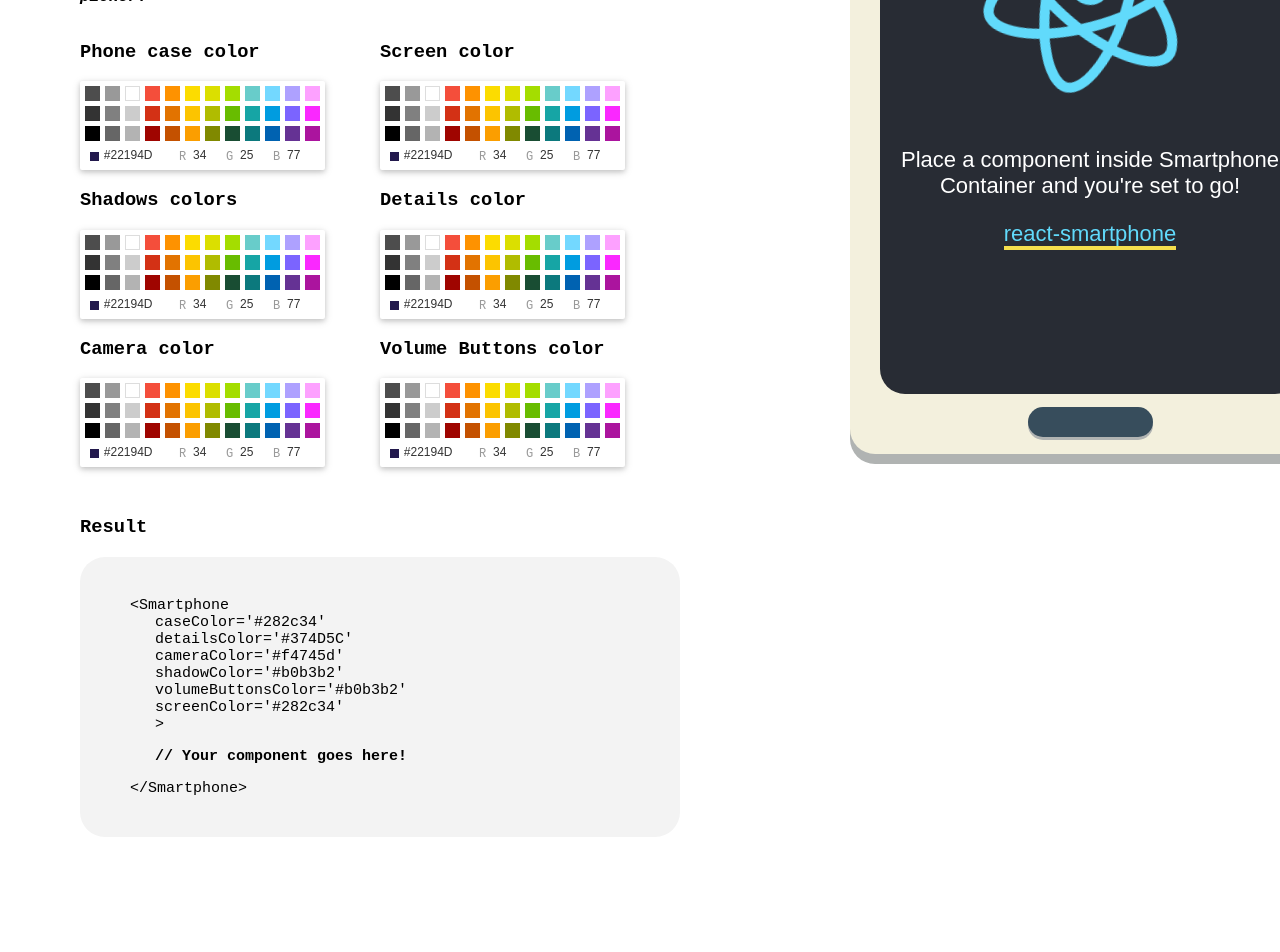
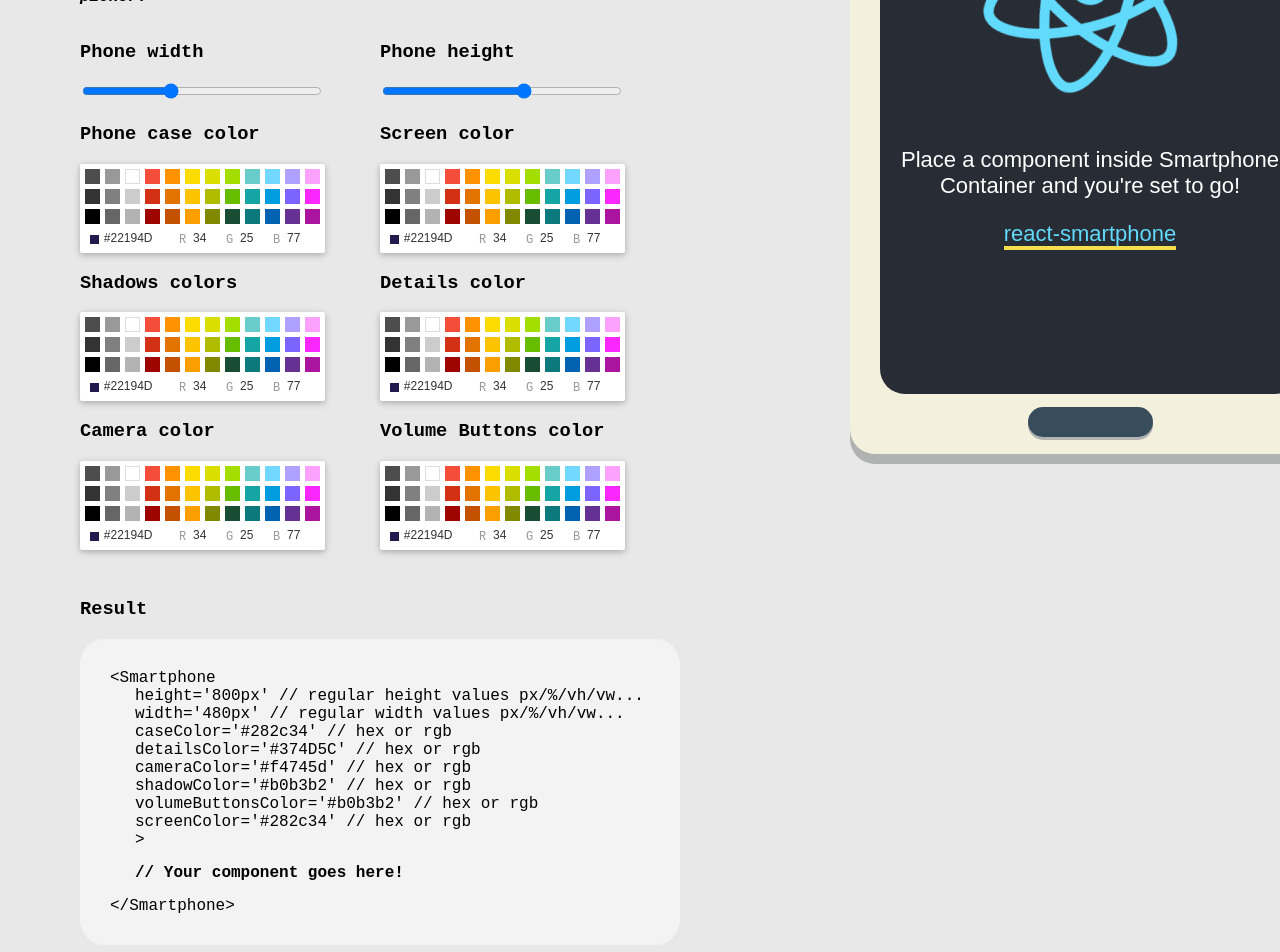
Before and after one commit to turutupa/react-smartphone, a React (Create React App) app: page / in a window 1280 px wide. Shown: the part 496-1448 px from the top of the page. Built offline with nearby package versions, Linux system fonts and the light colour scheme.

Commit message:
added flexible height and width

```diff
--- a/public/index.html
+++ b/public/index.html
@@ -31,7 +31,7 @@
         padding: 0;
         margin: 0;
         font-family: 'Courier New';
-        background-color: '#EEEEEE';
+        background-color: #e8e8e8;
       }
     </style>
   </head>
--- a/src/App.tsx
+++ b/src/App.tsx
@@ -2,7 +2,10 @@ import React from 'react';
 import styled from 'styled-components';
 import Header from './components/Header';
 import ParamsSelection from './components/ParamsSelection';
+import Slider from './components/Slider';
 import {
+  phoneWidth,
+  phoneHeight,
   phoneColor,
   phoneSecondaryColor,
   dark,
@@ -29,11 +32,11 @@ const Body = styled.div`
 `;
 
 const Code = styled.code`
-  font-size: 15px;
-  padding: 40px 50px;
+  font-size: 16px;
+  padding: 30px 30px;
   border-radius: 25px;
   background-color: #f3f3f3;
-  width: 650px;
+  width: 100%;
 `;
 
 const CodeBlock = styled.p`
@@ -58,6 +61,8 @@ function App() {
   const [volumeButtonsColor, setVolumeButtonsColor] = React.useState<string>(
     phoneSecondaryColor
   );
+  const [width, setWidth] = React.useState<number>(phoneWidth);
+  const [height, setHeight] = React.useState<number>(phoneHeight);
 
   const phoneParams: PhoneParams = {
     caseColor,
@@ -66,6 +71,8 @@ function App() {
     shadowColor,
     cameraColor,
     volumeButtonsColor,
+    width: width + 'px',
+    height: height + 'px',
   };
 
   return (
@@ -84,6 +91,21 @@ function App() {
             for his awesome react-color color picker!
           </em>
         </p>
+
+        <Slider
+          label='Phone width'
+          value={width}
+          min={300}
+          max={800}
+          onChange={setWidth}
+        />
+        <Slider
+          label='Phone height'
+          value={height}
+          min={500}
+          max={1000}
+          onChange={setHeight}
+        />
         <ParamsSelection label={'Phone case color'} onChange={setCaseColor} />
         <ParamsSelection label={'Screen color'} onChange={setScreenColor} />
         <ParamsSelection label={'Shadows colors'} onChange={setShadowsColor} />
@@ -100,12 +122,14 @@ function App() {
         <Smartphone`}</CodeBlock>
           <span>
             {`
-          caseColor='${screenColor}'
-          detailsColor='${detailsColor}'
-          cameraColor='${cameraColor}'
-          shadowColor='${shadowColor}'
-          volumeButtonsColor='${volumeButtonsColor}'
-          screenColor='${screenColor}'
+          height='${height + 'px'}' // regular height values px/%/vh/vw...
+          width='${width + 'px'}' // regular width values px/%/vh/vw...
+          caseColor='${screenColor}' // hex or rgb
+          detailsColor='${detailsColor}' // hex or rgb
+          cameraColor='${cameraColor}' // hex or rgb
+          shadowColor='${shadowColor}' // hex or rgb
+          volumeButtonsColor='${volumeButtonsColor}' // hex or rgb
+          screenColor='${screenColor}' // hex or rgb
         >`
               .split('\n')
               .map((row) => (
--- a/src/components/Header.tsx
+++ b/src/components/Header.tsx
@@ -13,6 +13,7 @@ const PhoneWrapper = styled.div`
   position: fixed;
   top: 150px;
   left: 850px;
+  padding-bottom: 100px;
 `;
 
 interface PhoneParams {
--- /dev/null
+++ b/src/components/Slider.tsx
@@ -0,0 +1,36 @@
+import styled from 'styled-components';
+import { Dispatch, SetStateAction } from 'react';
+
+const Container = styled.div`
+  width: 50%;
+`;
+
+const Input = styled.input`
+  width: 240px;
+`;
+
+const Label = styled.h3``;
+
+interface Props {
+  label: string;
+  min: number;
+  max: number;
+  value: number;
+  onChange: Dispatch<SetStateAction<number>>;
+}
+
+export default function Slider(props: Props) {
+  return (
+    <Container>
+      <Label>{props.label}</Label>
+      <Input
+        type='range'
+        min={props.min}
+        max={props.max}
+        value={props.value}
+        id={props.label}
+        onChange={(e) => props.onChange(Number(e.target.value))}
+      />
+    </Container>
+  );
+}
```
Also changed, not shown: 2 other files (tests, documents, lock files or other folders).
